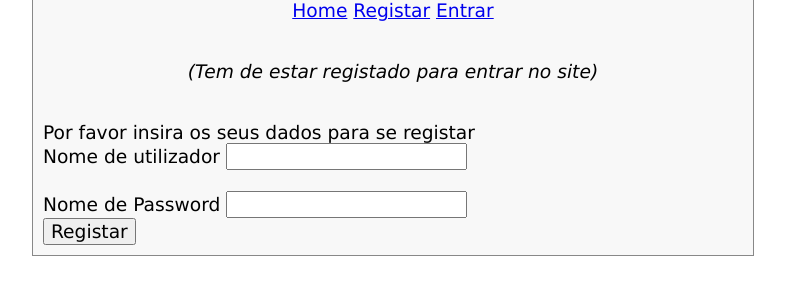
After one commit to AfonsoMarques-git/Rede_Social_Turma, a PHP site: page /php/signup in a window 1280 px wide. The commit adds this page. Shown: the part 514-800 px from the top of the page, without its empty margins (247-1032 px from the left). Run offline with PHP 8.4, Linux system fonts and the light colour scheme; data that the repository does not hold is empty.

Commit message:
signup page

```diff
--- a/index.php
+++ b/index.php
@@ -8,7 +8,7 @@
 <body>
     <?php // index.php
         session_start();
-        require_once 'header.php';
+        require_once 'php/header.php';
         echo "<div class='center'> Bem-Vindo a gpsi22,";
         if ($loggedin) echo "4utilizador, você está ligado.";
         else echo('por favor registe-se ou entre.');
--- a/header.php
+++ b/php/header.php
@@ -8,8 +8,8 @@
         <meta name='viewport' content='width=device-width, initial-scale=1'>
         <!-- jQuery via CDN -->
         <script src="https://code.jquery.com/jquery-3.7.1.js" integrity="sha256-eKhayi8LEQwp4NKxN+CfCh+3qOVUtJn3QNZ0TciWLP4=" crossorigin="anonymous"></script>
-        <link rel='stylesheet' href='styles.css' type='text/css'>
-        <script src='javascript.js'></script>
+        <link rel='stylesheet' href='css/styles.css' type='text/css'>
+        <script src='../js/javascript.js'></script>
 _INIT;
 
     require_once 'funcoes.php';
@@ -38,21 +38,21 @@ _MAIN;
         // se tiver registado
         echo <<<_REGISTADO
                 <div class='center'>
-                    <a data-role='button' data-inline='true' data-icon='home' data-transition="slide" href="index.php?view=$utilizador">Home</a>
-                    <a data-role='button' data-inline='true' data-icon='user' data-transition="slide" href="membros.php">Membros</a>
-                    <a data-role='button' data-inline='true' data-icon='heart' data-transition="slide" href="amigos.php">Amigos</a><br />
-                    <a data-role='button' data-inline='true' data-icon='mail' data-transition="slide" href="mensagens.php">Mensagens</a>
-                    <a data-role='button' data-inline='true' data-icon='edit' data-transition="slide" href="perfil.php">Editar Perfil</a>
-                    <a data-role='button' data-inline='true' data-icon='action' data-transition="slide" href="logout.php">Sair</a>
+                    <a data-role='button' data-inline='true' data-icon='home' data-transition="slide" href="../index.php?view=$utilizador">Home</a>
+                    <a data-role='button' data-inline='true' data-icon='user' data-transition="slide" href="../php/membros.php">Membros</a>
+                    <a data-role='button' data-inline='true' data-icon='heart' data-transition="slide" href="../php/amigos.php">Amigos</a><br />
+                    <a data-role='button' data-inline='true' data-icon='mail' data-transition="slide" href="../php/mensagens.php">Mensagens</a>
+                    <a data-role='button' data-inline='true' data-icon='edit' data-transition="slide" href="../php/perfil.php">Editar Perfil</a>
+                    <a data-role='button' data-inline='true' data-icon='action' data-transition="slide" href="../php/logout.php">Sair</a>
                 </div>
 _REGISTADO;
     } else {
         // se não tiver registado
         echo <<<_VISITA
                 <div class='center'>
-                    <a data-role='button' data-inline='true' data-icon='home' data-transition="slide" href="index.php">Home</a>
-                    <a data-role='button' data-inline='true' data-icon='plus' data-transition="slide" href="signup.php">Registar</a>
-                    <a data-role='button' data-inline='true' data-icon='check' data-transition="slide" href="index.php">Entrar</a>
+                    <a data-role='button' data-inline='true' data-icon='home' data-transition="slide" href="../index.php">Home</a>
+                    <a data-role='button' data-inline='true' data-icon='plus' data-transition="slide" href="../php/signup.php">Registar</a>
+                    <a data-role='button' data-inline='true' data-icon='check' data-transition="slide" href="../index.php">Entrar</a>
                 </div>
                 <p class='info'>(Tem de estar registado para entrar no site)</p>
 _VISITA;
--- /dev/null
+++ b/php/signup.php
@@ -0,0 +1,77 @@
+<!DOCTYPE html>
+<html lang="en">
+<head>
+    <meta charset="UTF-8">
+    <meta name="viewport" content="width=device-width, initial-scale=1.0">
+    <title>Registo</title>
+</head>
+<body>
+    <?php
+        require_once 'header.php';
+        echo <<<_END
+        <script>
+            function chackUser(utilizador) <!-- javascript para verificar se utilizador já existe -->
+            {
+                if (utilizador.value == '')
+                {
+                    $('#used').html('$nbsp;')
+                    return
+                }
+                    $.post
+                    {
+                        'checkuser.php', { utilizador: utilizador.value },
+                        function(data)
+                        {
+                            $('#used').html(data)
+                        }
+                    }
+            }
+        </script>
+        _END;
+
+        $error = $utilizador = $password = "";
+        if (isset($_SESSION['utilizador'])) destruirSessao();
+        if (isset($_POST['utilizador']))
+        {
+            $utilizador = ($_POST['utilizador']);
+            $password = $_POST['password'];
+            if ($utilizador == ''|| $utilizador == '')
+            {
+                $error = "Preencha todos os campos<br /><br />";
+            }
+            else
+            {
+                $result = queryMysql("SELECT * FROM membros WHERE utilizador='$utilizador'");
+                if ($result -> num_rows)
+                {
+                    $error = "Esse nome de utilizador já existe<br /><br />";
+                }
+                else
+                {
+                    queryMysql("INSERT INTO membros VALUES('$utilizador', '$password')");
+                    die("<h4>Conta Criada</h4>Por favor entre</body></html>");
+                }
+            }
+        }
+        echo <<<_END
+            <form method="post" action="signup">$error
+                <div data-role='fieldcontain'>
+                    <label>Por favor insira os seus dados para se registar</label>
+                </div>
+                <div data-role='fieldcontain'>
+                    <label>Nome de utilizador</label>
+                    <input type='text' maxlength='16' name='utilizador' value='$utilizador' onBlur='checkUser(this)' />
+                    <div id="used">&nbsp</div>
+                </div>
+                <div data-role='fieldcontain'>
+                    <label>Nome de Password</label>
+                    <input type='text' maxlength='16' name='password' value='$password' onBlur='checkUser(this)' /> <!-- mudar texto para password para ocultar a mesma -->
+                </div>
+                <div data-role='fieldcontain'>
+                    <input data-transition='slide' type='submit' value='Registar' />
+                </div>
+            </form>
+        _END;
+    ?>
+</body>
+</html>
```
Also changed, not shown: css/styles.css (renamed from styles.css), js/javascript.js (renamed from javascript.js), php/funcoes.php (renamed from funcoes.php), php/setup.php (renamed from setup.php).
